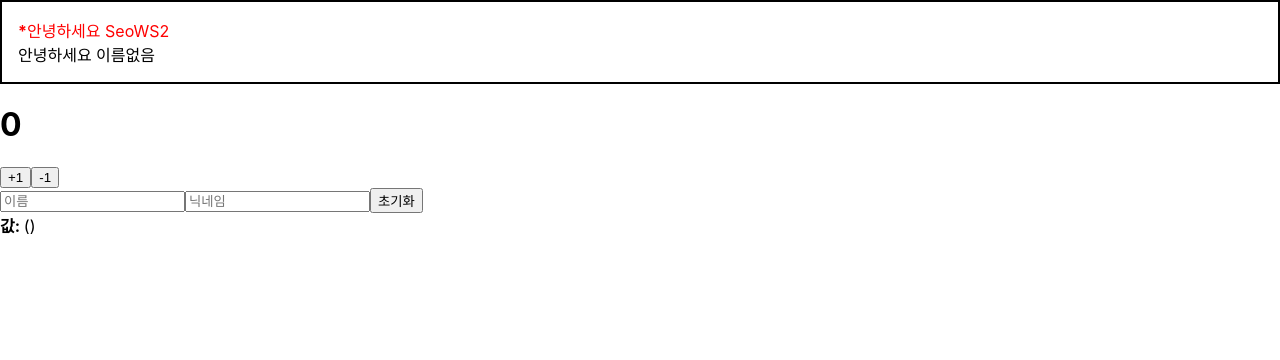
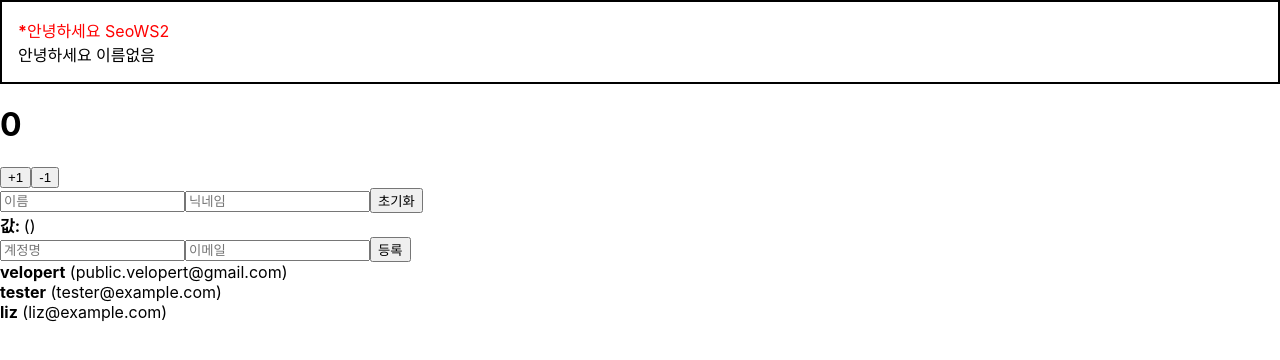
Before and after one commit to seows2/react_practice, a React (Create React App) app: page / in a window 1280 px wide. Shown: the top 360 px of the page. Built offline with nearby package versions, Linux system fonts and the light colour scheme.

Commit message:
useRef를 통한 키 값 생성

```diff
--- a/src/App.js
+++ b/src/App.js
@@ -1,11 +1,63 @@
+import { useRef, useState } from 'react';
 import './App.css';
 import Counter from './Counter';
+import CreateUser from './CreateUser';
 import Hello from './Hello';
 import InputSample from './InputSample';
+import UserList from './UserList';
 import Wrapper from './Wrapper';
 
 
 function App() {
+  const [inputs, setInputs] = useState({
+    username: "",
+    email: "",
+  });
+
+  const { username, email } = inputs;
+  const onChange = ({ target }) => {
+    const { name, value } = target;
+
+    setInputs({
+      ...inputs,
+      [name]: value,
+    })
+  }
+
+  const [users, setUsers] = useState([
+    {
+      id: 1,
+      username: 'velopert',
+      email: 'public.velopert@gmail.com'
+    },
+    {
+      id: 2,
+      username: 'tester',
+      email: 'tester@example.com'
+    },
+    {
+      id: 3,
+      username: 'liz',
+      email: 'liz@example.com'
+    }
+  ]);
+
+  const nextId = useRef(4);
+  const onCreate = () => {
+    const user = {
+      id: nextId.current,
+      username,
+      email
+    }
+    setUsers([...users, user])
+    setInputs({
+      username: "",
+      email: "",
+    });
+
+    nextId.current += 1;
+  }
+
   return (
     <>
     <Wrapper>
@@ -14,6 +66,13 @@
     </Wrapper>
     <Counter />
     <InputSample />
+    <CreateUser
+      username={username}
+      email={email}
+      onChange={onChange}
+      onCreate={onCreate}
+    />
+    <UserList users={users}/>
    </>
   );
 }
--- /dev/null
+++ b/src/CreateUser.js
@@ -0,0 +1,23 @@
+import React from 'react'
+
+function CreateUser({ username, email, onChange, onCreate }) {
+    return (
+        <div>
+            <input
+                name="username"
+                placeholder="계정명"
+                onChange={onChange}
+                value={username}
+            />
+            <input
+                name="email"
+                placeholder="이메일"
+                onChange={onChange}
+                value={email}
+            />
+            <button onClick={onCreate}>등록</button>
+        </div>
+    )
+}
+
+export default CreateUser;
--- /dev/null
+++ b/src/UserList.js
@@ -0,0 +1,19 @@
+import React from 'react'
+
+function User({user}) {
+    return (
+        <div>
+            <b>{user.username}</b> <span>({user.email})</span>
+        </div>
+    )
+}
+
+function UserList({users}) {
+    return (
+        <div>
+           {users.map((user, idx) => <User key={idx} user={user} />)}
+        </div>
+    )
+}
+
+export default UserList;
```
